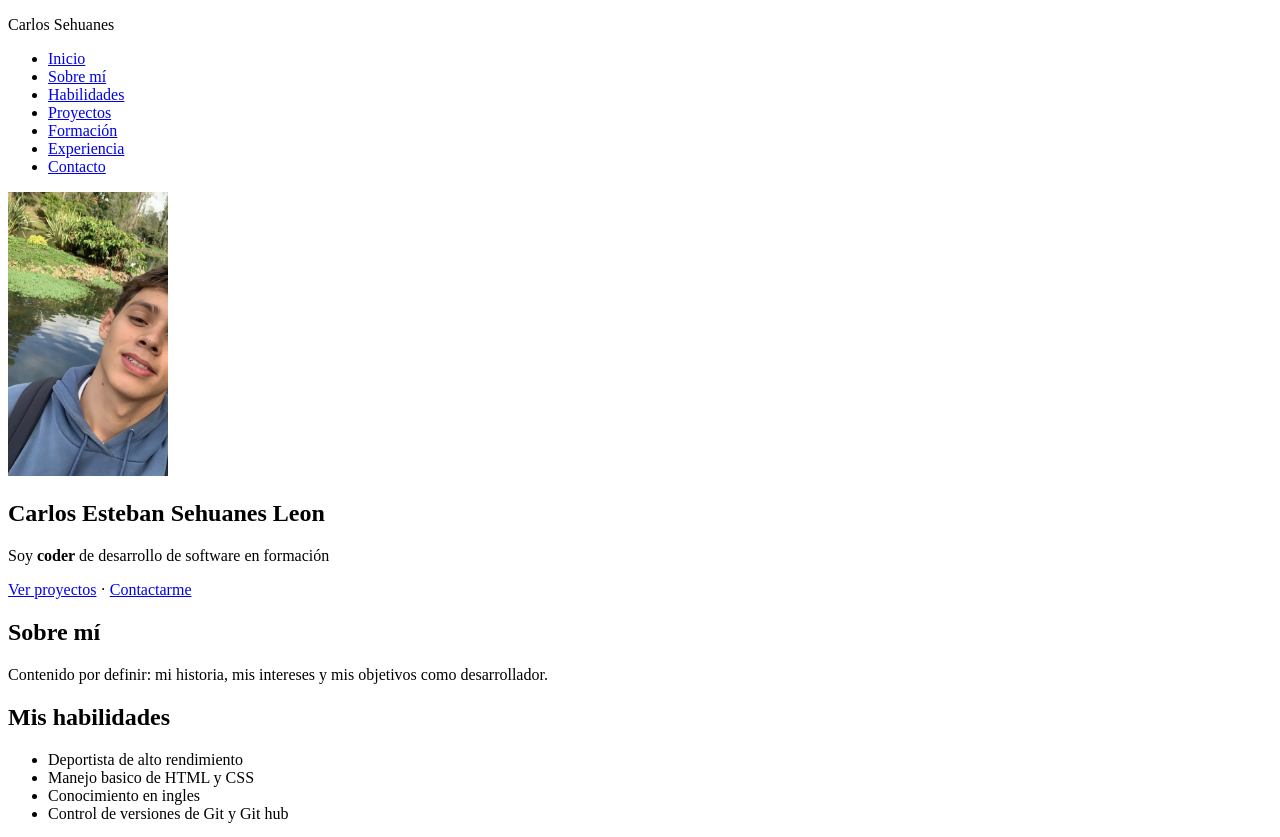
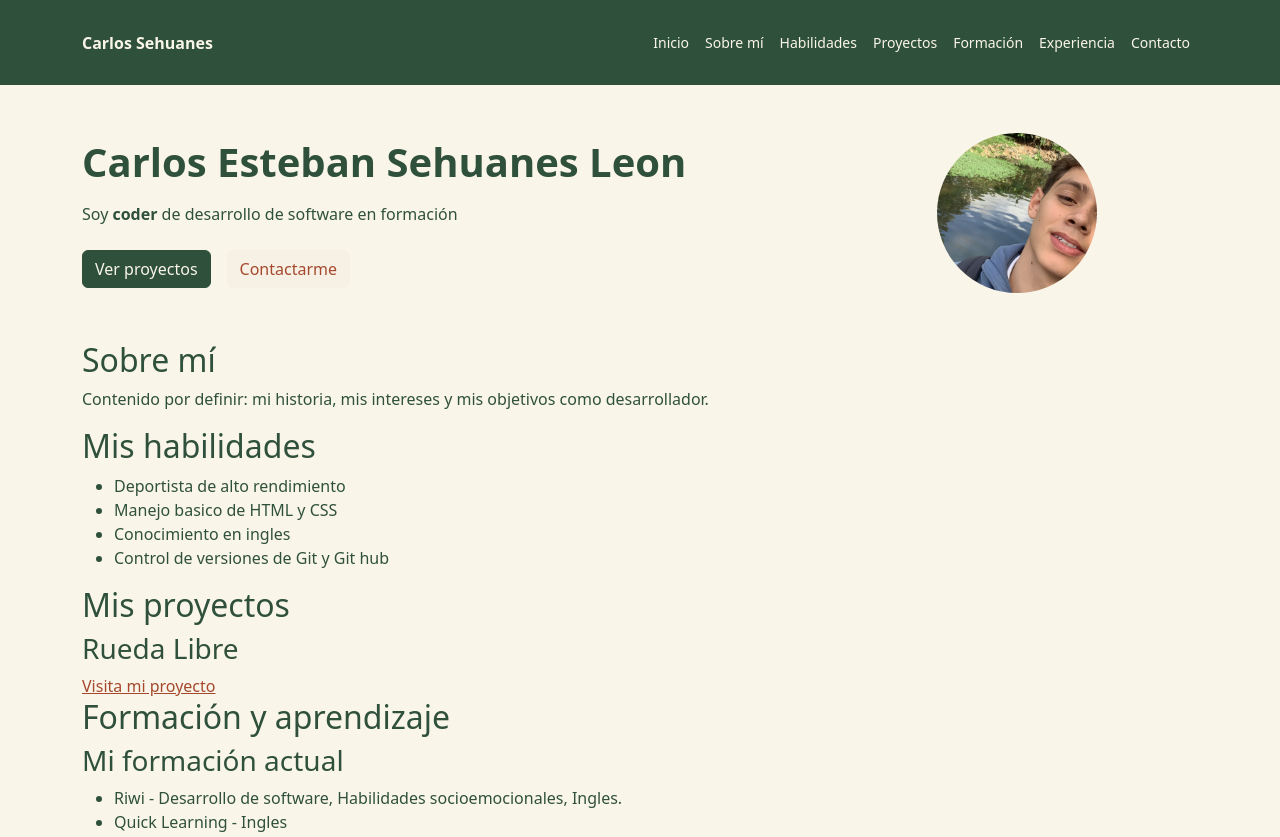
Before and after one commit to sehuanesesteban76-netizen/Portafolio, a plain HTML site: page index.html in a window 1280 px wide. Shown: the top 837 px of the page. Drawn offline with nearby package versions, Linux system fonts and the light colour scheme.

Commit message:
feat(estilado-header-main): Con clases de bosstrap decore y le di estilados y espaciado a mi header y una parte de main, en mi css a las clases de boton de boostrap le cambie algunos colores que no me gustaros, entonces hice unas variable en el css en root y los colores qu equeria se los di a las clases de los botones.

```diff
--- /dev/null
+++ b/css/estilos.css
@@ -0,0 +1,40 @@
+:root {
+    --bs-body-bg: #faf5e9;
+    --bs-body-color: #2f513b;
+    --bs-body-color-rgb: 47, 81, 59;
+    --bs-primary: #2f513b;
+    --bs-primary-rgb: 47, 81, 59;
+    --bs-light: #faf5e9;
+    --bs-light-rgb: 250, 245, 233;
+    --bs-link-color: #a5492e;
+    --bs-link-color-rgb: 165, 73, 46;
+    --bs-link-hover-color: #843923;
+    --bs-link-hover-color-rgb: 132, 57, 35;
+    --bs-border-color: #ded4be;
+}
+
+.btn-primary {
+    --bs-btn-color: #faf5e9;
+    --bs-btn-bg: #2f513b;
+    --bs-btn-border-color: #2f513b;
+    --bs-btn-hover-color: #faf5e9;
+    --bs-btn-hover-bg: #24412e;
+    --bs-btn-hover-border-color: #24412e;
+    --bs-btn-focus-shadow-rgb: 47, 81, 59;
+    --bs-btn-active-color: #faf5e9;
+    --bs-btn-active-bg: #1d3626;
+    --bs-btn-active-border-color: #1d3626;
+}
+
+.btn-secondary {
+    --bs-btn-color: #a5492e;
+    --bs-btn-bg: #f7f0e4;
+    --bs-btn-border-color: #f7f0e4;
+    --bs-btn-hover-color: #843923;
+    --bs-btn-hover-bg: #eee3d2;
+    --bs-btn-hover-border-color: #eee3d2;
+    --bs-btn-focus-shadow-rgb: 165, 73, 46;
+    --bs-btn-active-color: #843923;
+    --bs-btn-active-bg: #e8dac4;
+    --bs-btn-active-border-color: #e8dac4;
+}
--- a/index.html
+++ b/index.html
@@ -5,34 +5,45 @@
     <meta charset="UTF-8">
     <meta name="viewport" content="width=device-width, initial-scale=1.0">
     <title>Carlos Sehuanes | Perfil</title>
+    <link href="https://cdn.jsdelivr.net/npm/bootstrap@5.3.9/dist/css/bootstrap.min.css"
+        rel="stylesheet" integrity="sha384-yEPZ7jP9S0QKiUQ0m3jjsO4ProIW7wvR9gXkI7JOGa2XVsw53Yke2bsdkBbjmmiX" crossorigin="anonymous">
+    <link rel="stylesheet" href="css/estilos.css">
 </head>
 
 <body>
-    <header>
-        <p>Carlos Sehuanes</p>
-        <nav aria-label="Navegación principal">
-            <ul>
-                <li><a href="#presentacion">Inicio</a></li>
-                <li><a href="#sobre-mi">Sobre mí</a></li>
-                <li><a href="#habilidades">Habilidades</a></li>
-                <li><a href="#proyectos">Proyectos</a></li>
-                <li><a href="#formacion">Formación</a></li>
-                <li><a href="#experiencia">Experiencia</a></li>
-                <li><a href="#contacto">Contacto</a></li>
-            </ul>
-        </nav>
+    <header class="bg-primary text-light">
+        <div class="container py-4 d-lg-flex align-items-lg-center justify-content-lg-between gap-4">
+            <p class="mb-0 fw-bold">Carlos Sehuanes</p>
+            <nav aria-label="Navegación principal" class="mt-3 mt-lg-0">
+                <ul class="nav small">
+                    <li class="nav-item"><a href="#presentacion" class="nav-link link-light px-2">Inicio</a></li>
+                    <li class="nav-item"><a href="#sobre-mi" class="nav-link link-light px-2">Sobre mí</a></li>
+                    <li class="nav-item"><a href="#habilidades" class="nav-link link-light px-2">Habilidades</a></li>
+                    <li class="nav-item"><a href="#proyectos" class="nav-link link-light px-2">Proyectos</a></li>
+                    <li class="nav-item"><a href="#formacion" class="nav-link link-light px-2">Formación</a></li>
+                    <li class="nav-item"><a href="#experiencia" class="nav-link link-light px-2">Experiencia</a></li>
+                    <li class="nav-item"><a href="#contacto" class="nav-link link-light px-2">Contacto</a></li>
+                </ul>
+            </nav>
+        </div>
     </header>
 
-    <main>
-        <section id="presentacion">
-            <img src="imagenes/Mi.jpeg" alt="Retrato de Carlos Esteban Sehuanes León" width="160">
-            <h1>Carlos Esteban Sehuanes Leon</h1>
-            <p>Soy <strong>coder</strong> de desarrollo de software en formación</p>
-            <nav aria-label="Acciones de presentación">
-                <a href="#proyectos">Ver proyectos</a>
-                ·
-                <a href="#contacto">Contactarme</a>
-            </nav>
+    <main class="container">
+        <section id="presentacion" class="py-5">
+            <div class="row align-items-center g-4">
+                <div class="col-12 col-md-3 order-md-2">
+                    <img src="imagenes/Mi.jpeg" alt="Retrato de Carlos Esteban Sehuanes León" width="160" height="160"
+                        class="rounded-circle object-fit-cover">
+                </div>
+                <div class="col-12 col-md-9 order-md-1">
+                    <h1 class="display-6 fw-bold">Carlos Esteban Sehuanes Leon</h1>
+                    <p class="mt-3">Soy <strong>coder</strong> de desarrollo de software en formación</p>
+                    <nav aria-label="Acciones de presentación" class="d-flex flex-wrap gap-3 mt-4">
+                        <a href="#proyectos" class="btn btn-primary">Ver proyectos</a>
+                        <a href="#contacto" class="btn btn-secondary">Contactarme</a>
+                    </nav>
+                </div>
+            </div>
         </section>
 
         <section id="sobre-mi">
```
Also changed, not shown: tailwind.config.js (deleted).
